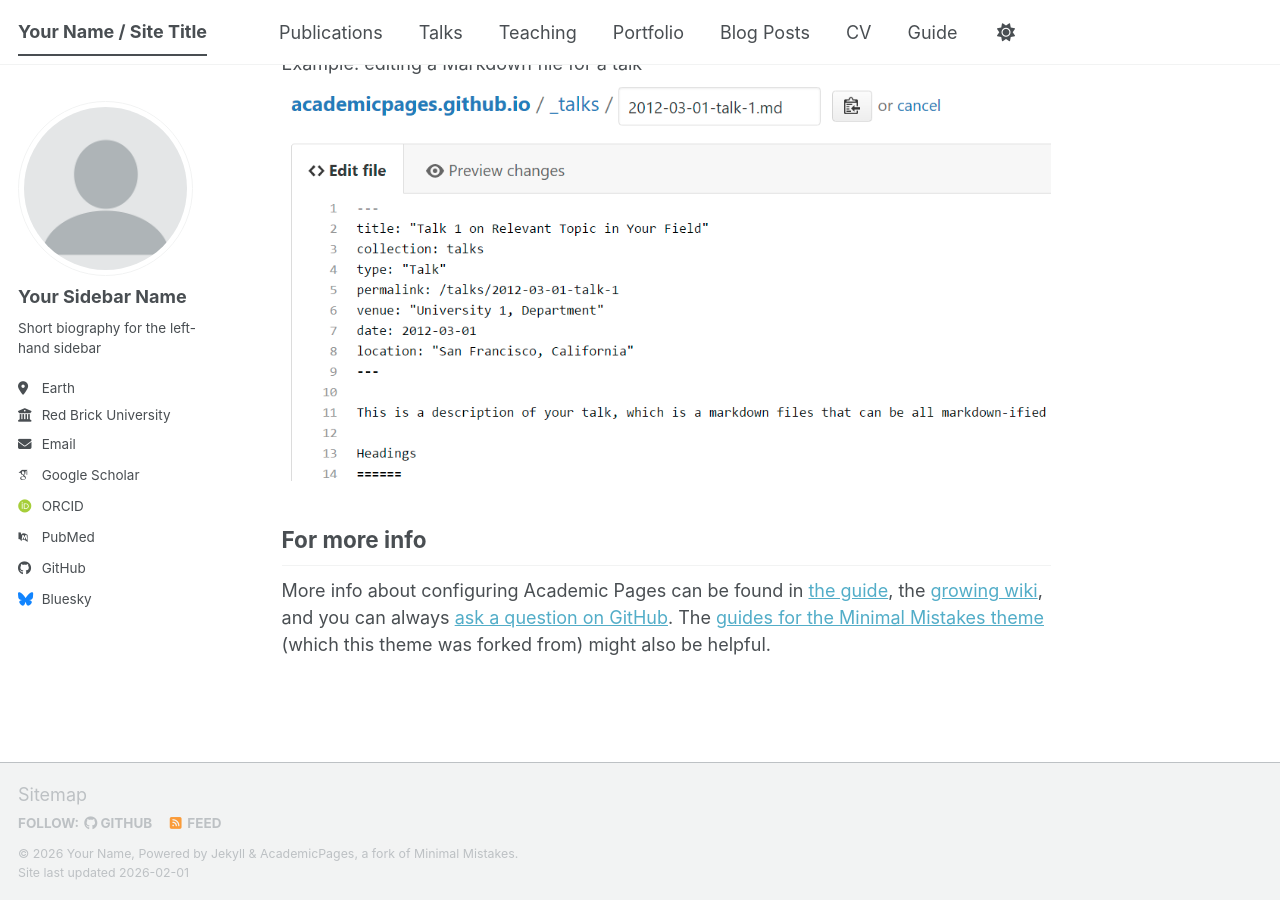
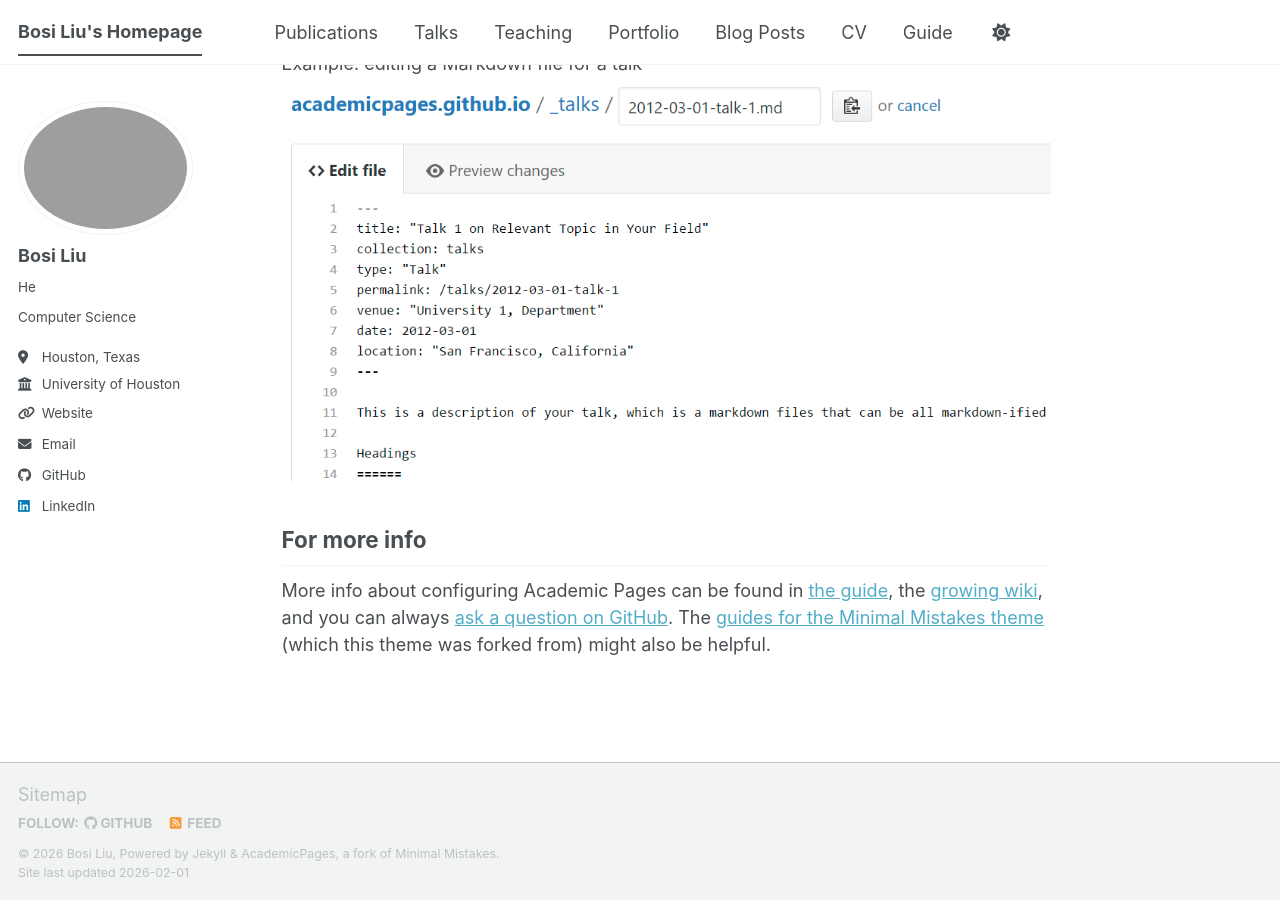
Before and after one commit to Yukino-bit/Bosi_Liu.github.io, a Jekyll site: the page built from _pages/about.md, in a window 1280 px wide and 900 px high, scrolled down 2720 px. Built offline with Jekyll 4.4.1, drawn with Linux system fonts in a browser that asks for light colours; some web fonts are replaced; a script bundle is joined from its source files by our own code; library files that are not in the unit come from our copies.

Commit message:
Add files via upload

```diff
--- a/_config.yml
+++ b/_config.yml
@@ -9,39 +9,39 @@
 # Basic Site Settings
 locale                   : "en-US"
 site_theme               : "default" # The available themes options are "default", "air", "sunrise", "mint", "dirt" and "contrast"
-title                    : "Your Name / Site Title"
+title                    : "Bosi Liu's Homepage"
 title_separator          : "-"
-name                     : &name "Your Name"
-description              : &description "Your Name's academic portfolio"   # Update this with a general description of your site, this is the default if not overridden by a page
-url                      : https://academicpages.github.io # The base hostname & protocol for your site e.g. "https://[your GitHub username].github.io",
+name                     : &name "Bosi Liu"
+description              : &description "Bosi Liu's description"   # Update this with a general description of your site, this is the default if not overridden by a page
+url                      : https://yukino-bit.github.io/Bosi_Liu.github.io/ # The base hostname & protocol for your site e.g. "https://[your GitHub username].github.io",
                                                            # or if you already have some other page hosted on Github then use "https://[your GitHub username].github.io/[Your Repo Name]"
 baseurl                  : "" # the subpath of your site, e.g. "/blog"
-repository               : "academicpages/academicpages.github.io"
+repository               : "Yukino-bit/Bosi_Liu.github.io"
 
 # Site Author - The following control what appear as part of the author content on the side bar.
 #               If a field is blank the icon and link will not appear, otherwise it will be shown.
 #               Additional customization can be done by editing /_includes/author-profile.html
 author:
   # Biographic information
-  avatar           : "profile.png"
-  name             : "Your Sidebar Name"
-  pronouns         : # example: "she/her"
-  bio              : "Short biography for the left-hand sidebar"
-  location         : "Earth"
-  employer         : "Red Brick University"
-  uri              : # URL
-  email            : "none@example.org"
+  avatar           : "BL.png"
+  name             : "Bosi Liu"
+  pronouns         : "He"
+  bio              : "Computer Science"
+  location         : "Houston, Texas"
+  employer         : "University of Houston"
+  uri              : cs.uh.edu
+  email            : "ricardoliu1013@mail.com"
 
   # Academic websites
   academia         : # URL
   arxiv            : # URL - Update with the correct link to your profile
-  googlescholar    : "https://scholar.google.com/citations?user=PS_CX0AAAAAJ"
+  googlescholar    : # URL
   inspire-hep      : # URL
   impactstory      : # URL
-  orcid            : "https://orcid.org/yourorcidurl"
+  orcid            : # URL
   semantic         : # URL
   ssrn             : # URL
-  pubmed           : "https://www.ncbi.nlm.nih.gov/pubmed/?term=john+snow"
+  pubmed           : # URL
   researchgate     : # URL
   scopus           : # URL
   zotero           : # URL
@@ -51,13 +51,13 @@
   bitbucket        : # Username - Update with your username on the site
   codepen          : # Username
   dribbble         : # Username
-  github           : "academicpages"
+  github           : "Yukino-bit"
   kaggle           : # Username
   stackoverflow    : # User number or user number and name (i.e., use "1" or "1/jeff-atwood")
 
   # Social media
   artstation       : # Username
-  bluesky          : "bsky.app" # Replace this with you Bluesky username
+  bluesky          : # Replace this with you Bluesky username
   facebook         : # Username
   flickr           : # Username
   foursquare       : # Username
@@ -66,7 +66,7 @@
   keybase          : # Username
   instagram        : # Username
   lastfm           : # Username
-  linkedin         : # Username
+  linkedin         : "Bosi Liu"
   mastodon         : # URL
   medium           : # URL
   pinterest        : # Username
```
